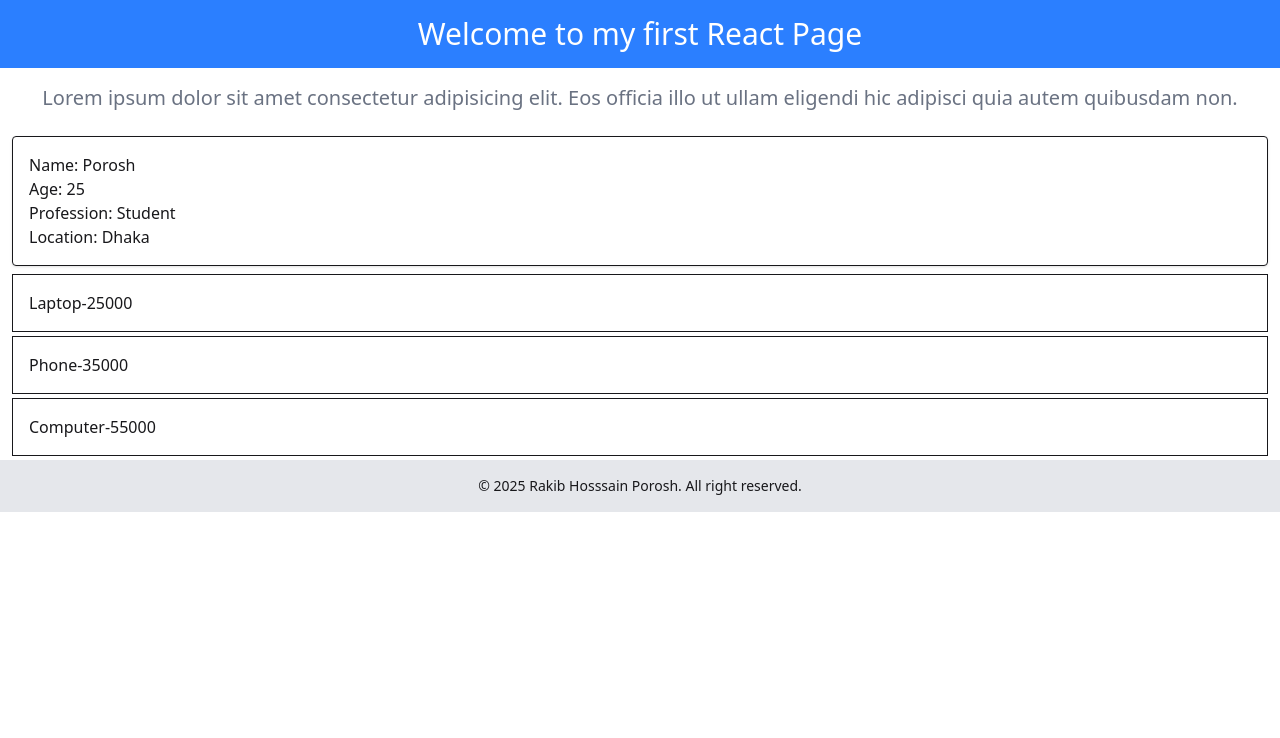
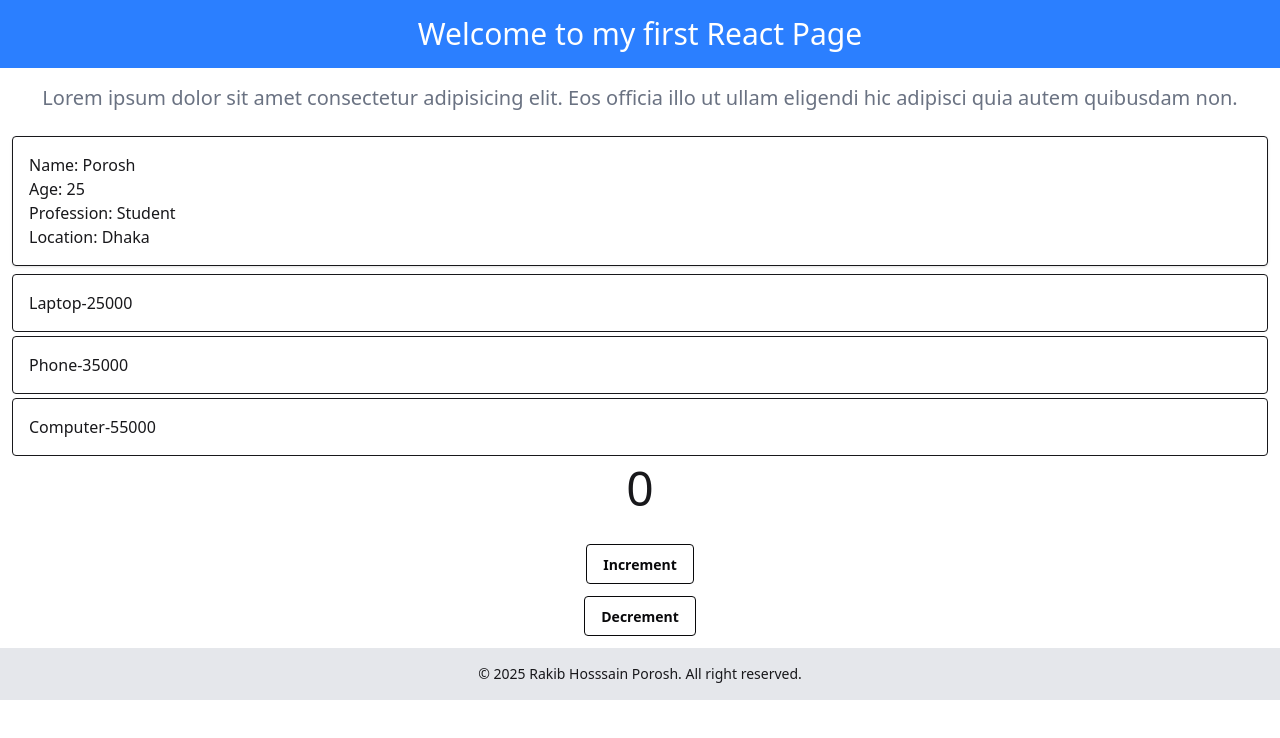
Before and after one commit to rakibhossainporosh/React-basics-props-components, a React (Vite) app: page / in a window 1280 px wide. Shown: the top 738 px of the page. Built offline with nearby package versions, Linux system fonts and the light colour scheme.

Commit message:
Added state management with counter and input components

```diff
--- a/src/App.jsx
+++ b/src/App.jsx
@@ -4,6 +4,7 @@ import MainContent from './components/MainContent'
 import Footer from './components/Footer'
 import UserCard from './components/UserCard'
 import ProductList from './components/ProductList'
+import Counter from './components/Counter'
 
 const App = () => {
   const product=[
@@ -17,6 +18,7 @@ const App = () => {
     <MainContent/>
     <UserCard name="Porosh" age="25" profession="Student" location="Dhaka"/>
     <ProductList items={product}/>
+    <Counter/>
     <Footer/>
     </>
   )
--- /dev/null
+++ b/src/components/Counter.jsx
@@ -0,0 +1,17 @@
+import React, { useState } from "react";
+
+const Counter = () => {
+  const [count, setCount] = useState(0);
+
+  return (
+    <>
+      <h1 className="text-center text-5xl my-2">{count}</h1>
+      <div className="bg-white p-3 flex flex-col items-center">
+        <button className="btn btn-neutral btn-outline my-3" onClick={()=>setCount(count+1)}>Increment</button>
+        <button className="btn btn-neutral btn-outline" onClick={()=>setCount(count-1)}>Decrement</button>
+      </div>
+    </>
+  );
+};
+
+export default Counter;
--- a/src/components/ProductList.jsx
+++ b/src/components/ProductList.jsx
@@ -5,7 +5,7 @@ const ProductList = ({items}) => {
     <>
     {
         items.map((product)=>(
-           <div key={product.id} className='border p-4 my-1 mx-3'>
+           <div key={product.id} className='border p-4 my-1 mx-3 rounded'>
                 {product.productName}-
                 {product.price}
            </div>
```
